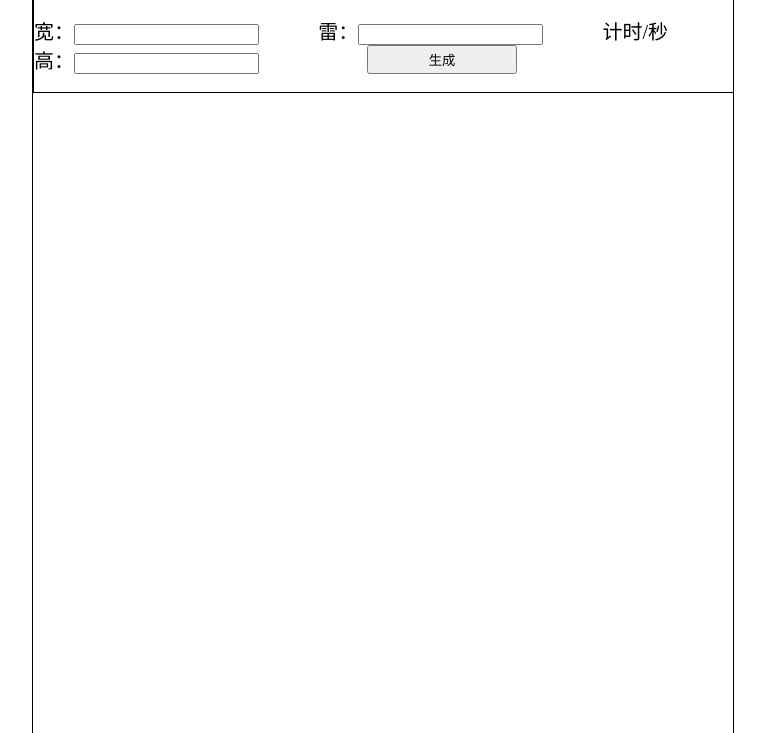
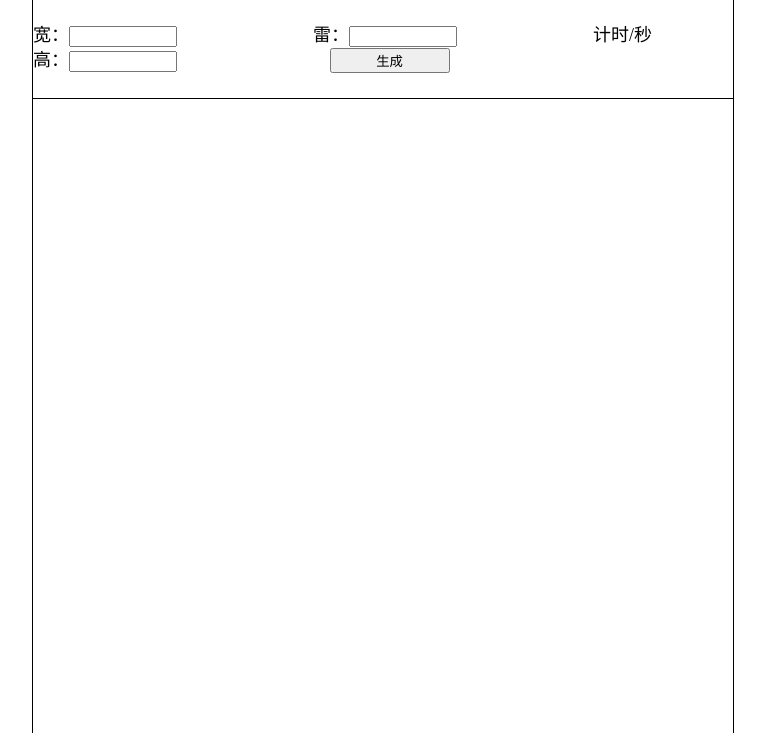
Before and after one commit to lynne00/web-MineSweeping, a plain HTML site: page index.html in a window 1280 px wide. Shown: the part 67-800 px from the top of the page, without its empty margins (257-1022 px from the left). Drawn offline with Linux system fonts and the light colour scheme.

Commit message:
第一次修改 文本布局

```diff
--- a/assets/styles/main.css
+++ b/assets/styles/main.css
@@ -19,18 +19,30 @@ body {
     min-height: 1000px;
     border: 1px rgb(0, 0, 0) solid;
 }
-.main-upside{/*上部容器*/
-    width: 699px;
-    border: 1px rgb(0, 0, 0) solid;
+/*上部容器*/
+.main-upside{
+    width: 700px;
+    border-top: 1px rgb(0, 0, 0) solid;
+    border-bottom: 1px rgb(0, 0, 0) solid;
     padding: 0%;
+    line-height: 25px;
 }
-.main-in_upside{/*上部容器*/
+.main-in-upside{
     width: 699px;
     display: flex;
     padding: 0%;
     justify-content: space-between;
+    font-size: 18px;
 }
-.board{/*文字和文本框行内化*/
-    display: inline-block;
-    font-size: 20px;
+.text-right{
+    padding-right: 80px;
 }
+button{
+    height: 25px;
+    width:120px;
+    margin-right: 50px;
+
+}
+input{
+    width: 100px;
+}
--- a/index.html
+++ b/index.html
@@ -12,35 +12,28 @@
     <meta http-equiv="X-UA-Compatible" content="IE=edge">
     <meta name="viewport" content="width=device-width, initial-scale=1.0">
     <title>扫雷</title>
-    <style type="text/css">
-        button{
-           width:150px;
-        }
-    </style>
 </head>
 
 <body>
     <div class="main-container">
-        <form action="#" method="post" >
         <div class="mx-header">
-             <div class="mx-title" >扫雷...</div>
-             <div id="nowTime" ></div>
+            <div class="mx-title">扫雷...</div>
+            <div id="nowTime"></div>
         </div>
         <div class="main-upside">
             <br>
-              <div class="main-in_upside">
-                   <div class="board">宽：<input type="number" name="textfield1" size="10" ></div>
-                   <div class="board">雷：<input type="number" name="textfield2" size="10" ></div>
-                   <div class="board">计时/秒&nbsp;&nbsp;&nbsp;&nbsp;&nbsp;&nbsp;&nbsp;&nbsp;&nbsp;&nbsp;&nbsp;&nbsp;&nbsp;</div>
+            <div class="main-in-upside">
+                <div>宽：<input type="number"></div>
+                <div>雷：<input type="number"></div>
+                <div class="text-right">计时/秒</div>
             </div>
-              <div class="main-in_upside">
-                   <div class="board">高：<input type="number" name="textfield1" size="10" ></div>
-                   <button type="button" widtd="25%">生成</button>
-                   <div>&nbsp;&nbsp;&nbsp;&nbsp;&nbsp;&nbsp;&nbsp;&nbsp;&nbsp;&nbsp;&nbsp;&nbsp;&nbsp;&nbsp;&nbsp;&nbsp;&nbsp;&nbsp;&nbsp;&nbsp;&nbsp;&nbsp;&nbsp;&nbsp;&nbsp;&nbsp;&nbsp;</div>
+            <div class="main-in-upside">
+                <div>高：<input type="number"></div>
+                <button>生成</button>
+                <div class="text-right"></div>
             </div>
             <br>
         </div>
-        </form>
     </div>
 </body>
 
```
Lines whose indentation alone changed are shown as unchanged.
